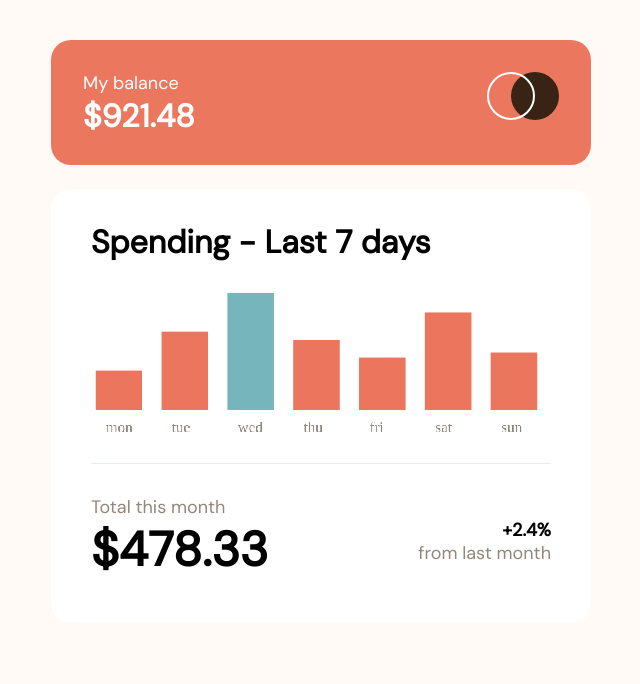
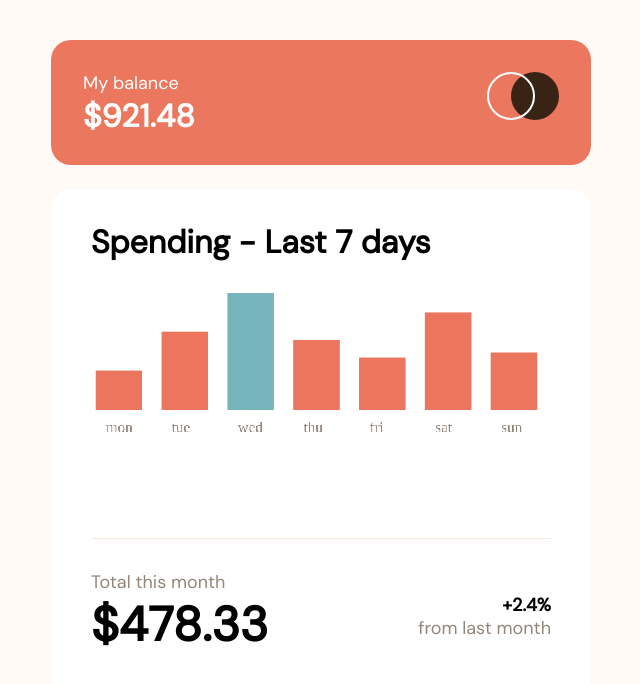
Before and after one commit to nikeshnaik/expense-management-graph-rect, a React (Create React App) app: page / in a window 1280 px wide. Shown: the top 684 px of the page, without its empty margins (319-959 px from the left). Built offline with nearby package versions, Linux system fonts and the light colour scheme.

Commit message:
fix: resolution

```diff
--- a/src/charts/barchart.jsx
+++ b/src/charts/barchart.jsx
@@ -20,6 +20,7 @@ function BarChart(props) {
         maxValue = Math.max(...data.map(item => item.amount))
 
         canvas.clearRect(0, 0, 480, 178)
+
         data.forEach(element => {
             drawBar(canvas, offset, canvas_height - (element.amount * 1.5) - 100, width, (element.amount * 1.5), maxValue === element.amount)
             fillTextBelowBar(canvas, offset + 7, canvas_height - 85, element.day)
@@ -44,8 +45,7 @@ function BarChart(props) {
 
     const handleHover = (event) => {
 
-        console.log(event.clientX, event.clientY, event.target)
-
+        // console.log(event.clientX, event.clientY, event.target)
         event.stopPropagation()
 
     }
--- a/src/layout/graph/graph.module.css
+++ b/src/layout/graph/graph.module.css
@@ -1,6 +1,6 @@
 .container {
     width: inherit;
-    height: 17.8rem;
+    height: fit-content;
     cursor: pointer;
 }
 
```
